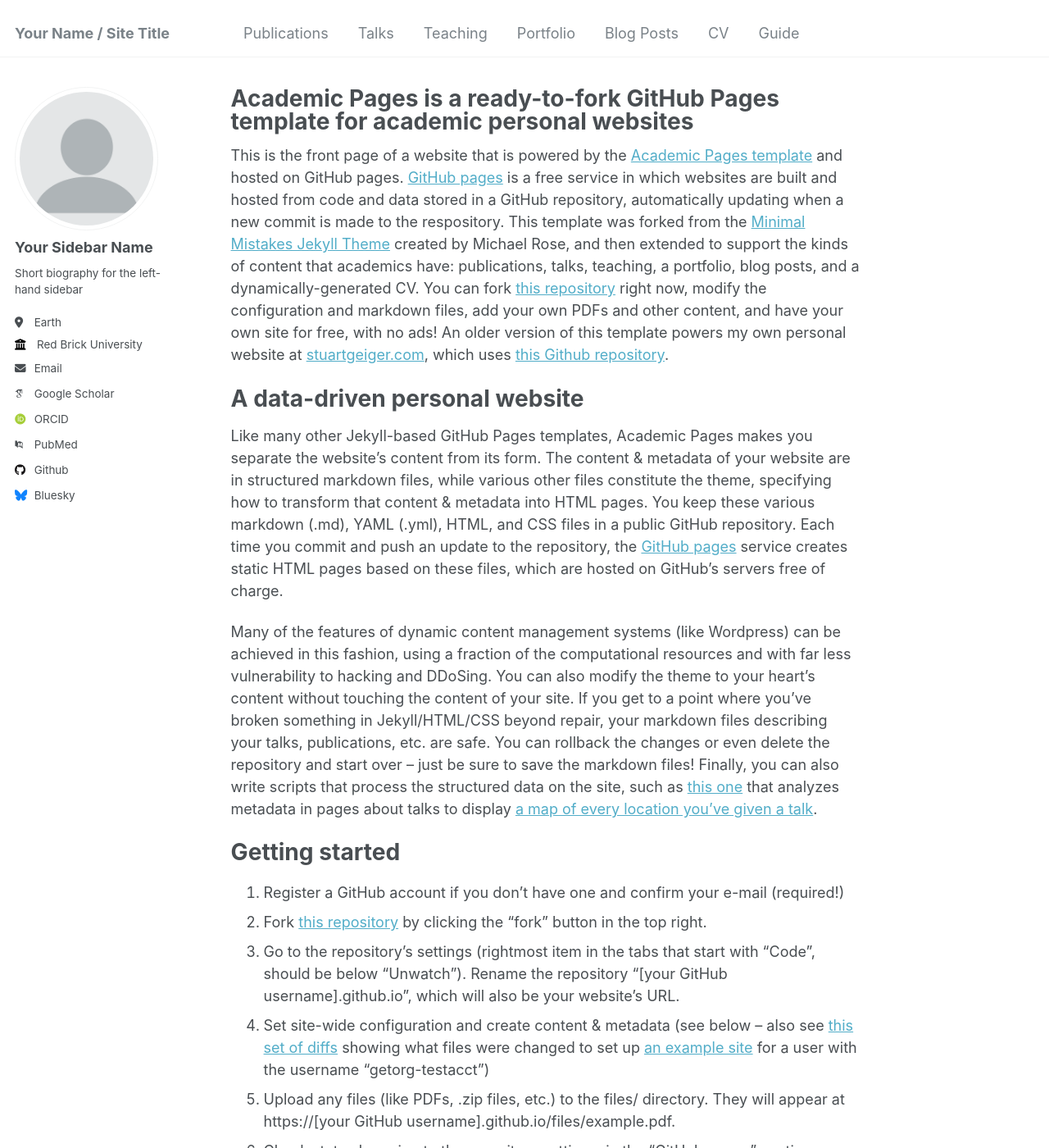
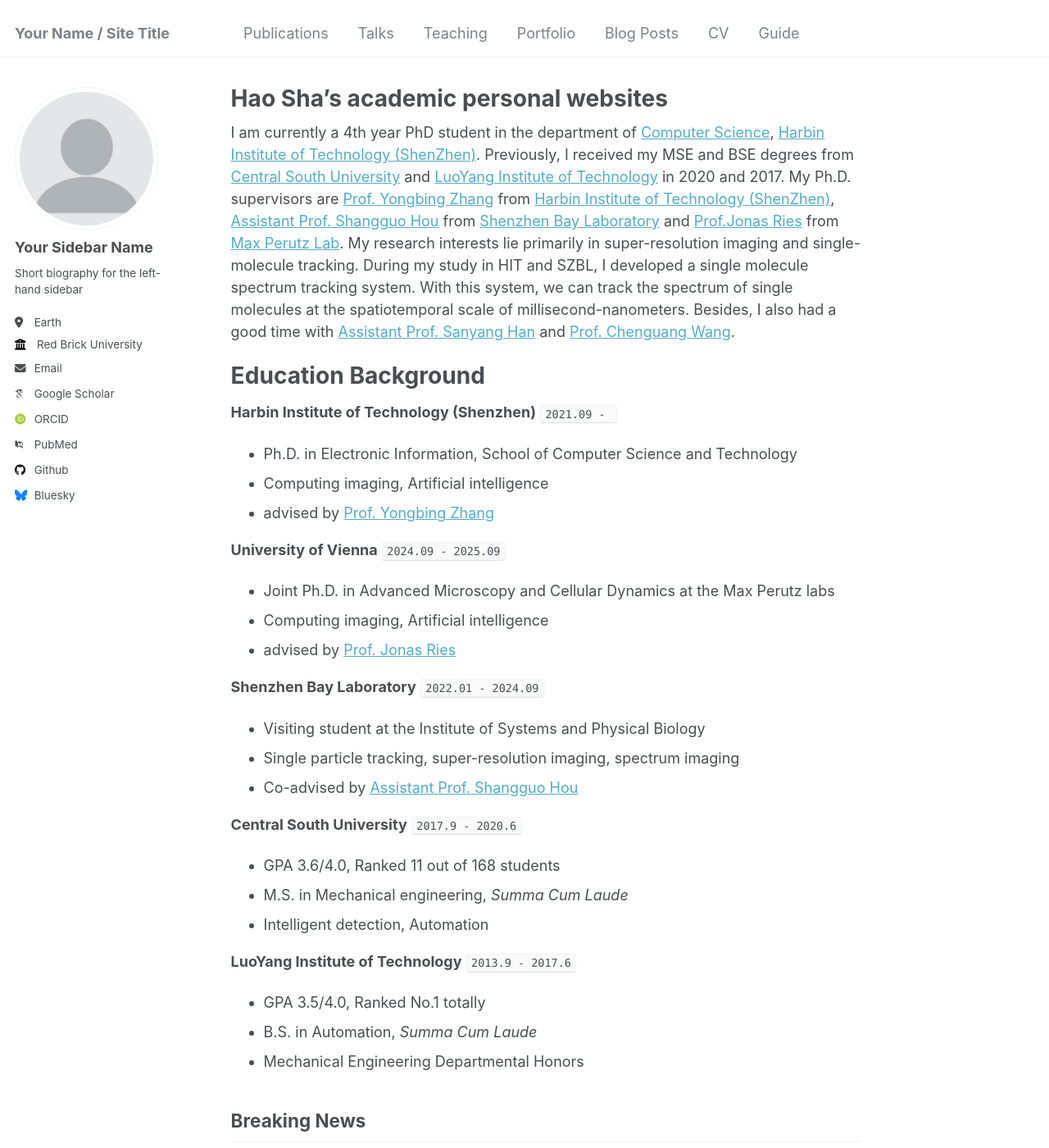
Before and after one commit to hitsh95/shahao, a Jekyll site: the page built from _pages/about.md, in a window 1280 px wide and 1400 px high. Shown: the whole window at 82% size. Built offline with Jekyll 4.4.1, drawn with Linux system fonts in a browser that asks for light colours; some web fonts are replaced; some of the changed text lies outside the part shown.

Commit message:
update.md

```diff
--- a/_pages/about.md
+++ b/_pages/about.md
@@ -1,28 +1,57 @@
 ---
 permalink: /
-title: "Academic Pages is a ready-to-fork GitHub Pages template for academic personal websites"
+title: "Hao Sha's academic personal websites"
 author_profile: true
 redirect_from:
   - /about/
   - /about.html
 ---
 
-This is the front page of a website that is powered by the [Academic Pages template](https://github.com/academicpages/academicpages.github.io) and hosted on GitHub pages. [GitHub pages](https://pages.github.com) is a free service in which websites are built and hosted from code and data stored in a GitHub repository, automatically updating when a new commit is made to the respository. This template was forked from the [Minimal Mistakes Jekyll Theme](https://mmistakes.github.io/minimal-mistakes/) created by Michael Rose, and then extended to support the kinds of content that academics have: publications, talks, teaching, a portfolio, blog posts, and a dynamically-generated CV. You can fork [this repository](https://github.com/academicpages/academicpages.github.io) right now, modify the configuration and markdown files, add your own PDFs and other content, and have your own site for free, with no ads! An older version of this template powers my own personal website at [stuartgeiger.com](http://stuartgeiger.com), which uses [this Github repository](https://github.com/staeiou/staeiou.github.io).
+I am currently a 4th year PhD student in the department of <a href="http://cs.hitsz.edu.cn/">Computer Science</a>, <a href="http://en.hitsz.edu.cn/">Harbin Institute of Technology (ShenZhen)</a>. Previously, I received my MSE and BSE degrees from <a href="https://en.csu.edu.cn/">Central South University</a> and <a href="https://www.lit.edu.cn/">LuoYang Institute of Technology</a> in 2020 and 2017. My Ph.D. supervisors are <a href="https://faculty.hitsz.edu.cn/zhangyongbing">Prof. Yongbing Zhang</a> from <a href="http://en.hitsz.edu.cn/">Harbin Institute of Technology (ShenZhen)</a>, <a href="http://houlab.szbl.ac.cn/"> Assistant Prof. Shangguo Hou</a> from <a href="https://www.szbl.ac.cn/en/"> Shenzhen Bay Laboratory</a> and <a herf="https://rieslab.de/">Prof.Jonas Ries</a> from <a herf="https://www.maxperutzlabs.ac.at/research/research-groups/ries">Max Perutz Lab</a>. My research interests lie primarily in super-resolution imaging and single-molecule tracking. During my study in HIT and SZBL, I developed a single molecule spectrum tracking system. With this system, we can track the spectrum of single molecules at the spatiotemporal scale of millisecond-nanometers. Besides, I also had a good time with <a href="https://www.sigs.tsinghua.edu.cn/hsy_en/main.htm">Assistant Prof. Sanyang Han</a> and <a href="https://ee.jlu.edu.cn/en/info/1028/1106.htm"> Prof. Chenguang Wang</a>.
 
-A data-driven personal website
+
+Education Background
 ======
-Like many other Jekyll-based GitHub Pages templates, Academic Pages makes you separate the website's content from its form. The content & metadata of your website are in structured markdown files, while various other files constitute the theme, specifying how to transform that content & metadata into HTML pages. You keep these various markdown (.md), YAML (.yml), HTML, and CSS files in a public GitHub repository. Each time you commit and push an update to the repository, the [GitHub pages](https://pages.github.com/) service creates static HTML pages based on these files, which are hosted on GitHub's servers free of charge.
 
-Many of the features of dynamic content management systems (like Wordpress) can be achieved in this fashion, using a fraction of the computational resources and with far less vulnerability to hacking and DDoSing. You can also modify the theme to your heart's content without touching the content of your site. If you get to a point where you've broken something in Jekyll/HTML/CSS beyond repair, your markdown files describing your talks, publications, etc. are safe. You can rollback the changes or even delete the repository and start over -- just be sure to save the markdown files! Finally, you can also write scripts that process the structured data on the site, such as [this one](https://github.com/academicpages/academicpages.github.io/blob/master/talkmap.ipynb) that analyzes metadata in pages about talks to display [a map of every location you've given a talk](https://academicpages.github.io/talkmap.html).
+**Harbin Institute of Technology (Shenzhen)** `2021.09 - `
 
-Getting started
-======
-1. Register a GitHub account if you don't have one and confirm your e-mail (required!)
-1. Fork [this repository](https://github.com/academicpages/academicpages.github.io) by clicking the "fork" button in the top right.
-1. Go to the repository's settings (rightmost item in the tabs that start with "Code", should be below "Unwatch"). Rename the repository "[your GitHub username].github.io", which will also be your website's URL.
-1. Set site-wide configuration and create content & metadata (see below -- also see [this set of diffs](http://archive.is/3TPas) showing what files were changed to set up [an example site](https://getorg-testacct.github.io) for a user with the username "getorg-testacct")
-1. Upload any files (like PDFs, .zip files, etc.) to the files/ directory. They will appear at https://[your GitHub username].github.io/files/example.pdf.
-1. Check status by going to the repository settings, in the "GitHub pages" section
+- Ph.D. in Electronic Information, School of Computer Science and Technology
+- Computing imaging, Artificial intelligence
+- advised by [Prof. Yongbing Zhang](https://scholar.google.com/citations?user=0KlvTEYAAAAJ&hl=en)
+
+**University of Vienna** `2024.09 - 2025.09`
+
+- Joint Ph.D. in Advanced Microscopy and Cellular Dynamics at the Max Perutz labs
+- Computing imaging, Artificial intelligence
+- advised by [Prof. Jonas Ries](https://rieslab.de/)
+
+**Shenzhen Bay Laboratory** `2022.01 - 2024.09`
+
+- Visiting student at the Institute of Systems and Physical Biology
+- Single particle tracking, super-resolution imaging, spectrum imaging
+- Co-advised by [Assistant Prof. Shangguo Hou](https://www.szbl.ac.cn/en/scientificresearch/researchteam/2044.html)
+
+
+**Central South University** `2017.9 - 2020.6`
+
+- GPA 3.6/4.0, Ranked 11 out of 168 students
+- M.S. in Mechanical engineering, _Summa Cum Laude_
+- Intelligent detection, Automation
+
+**LuoYang Institute of Technology** `2013.9 - 2017.6`
+
+- GPA 3.5/4.0, Ranked No.1 totally
+- B.S. in Automation, _Summa Cum Laude_
+- Mechanical Engineering Departmental Honors
+
+Breaking News
+------
+[10/09/2024] Our manuscript titled "Reliable deep learning in anomalous diffusion against out-of-distribution dynamics" has been accepted by Nature Computation Science! I am the co-first author and congratulations to Xiaochen!
+
+[19/08/2024] Congratulations to Senior Brother Liu Shuai on successfully defending his PhD thesis. Wishing him all the best in his future endeavors!!
+
+[19/07/2024] I have been awarded the CSC scholarship and will soon join Professor Jonas Ries’s research group at the University of Vienna for a one-year research project. I hope to have an exciting experience in the next year.
+
 
 Site-wide configuration
 ------
```
